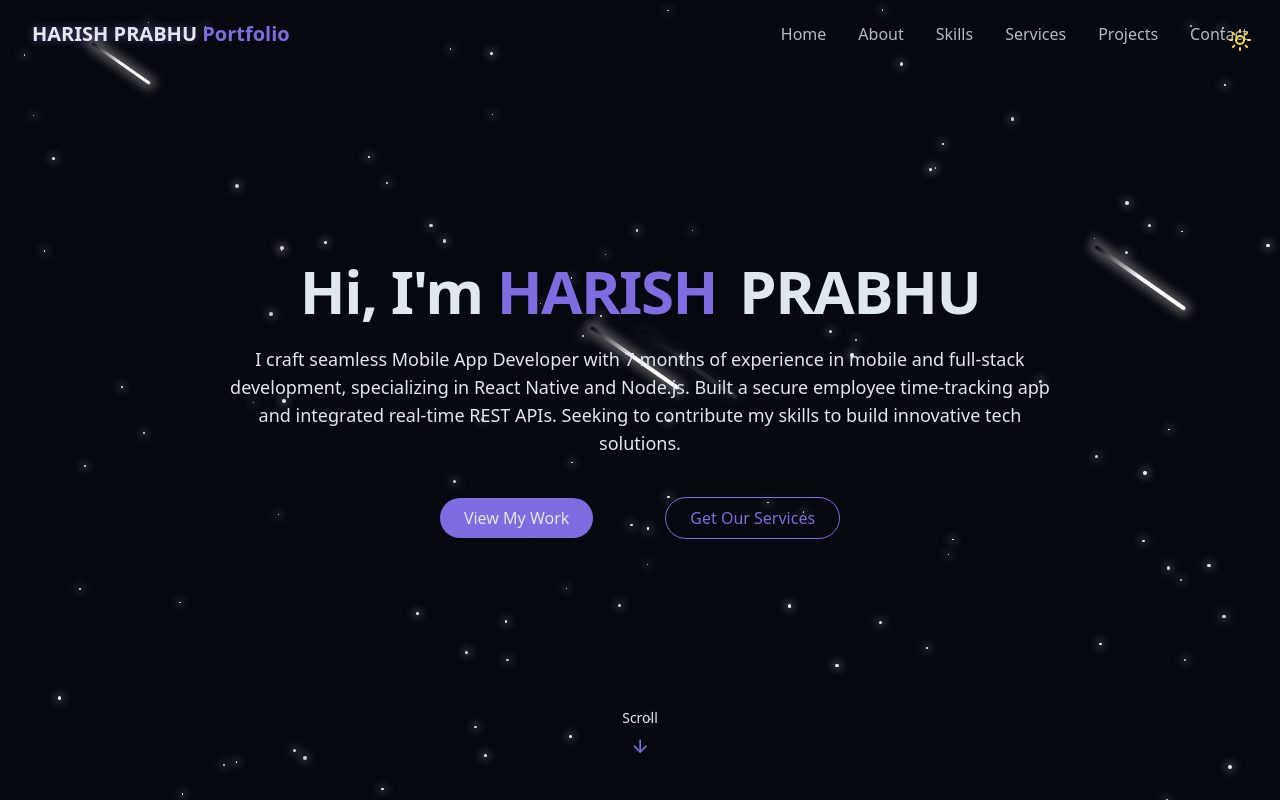
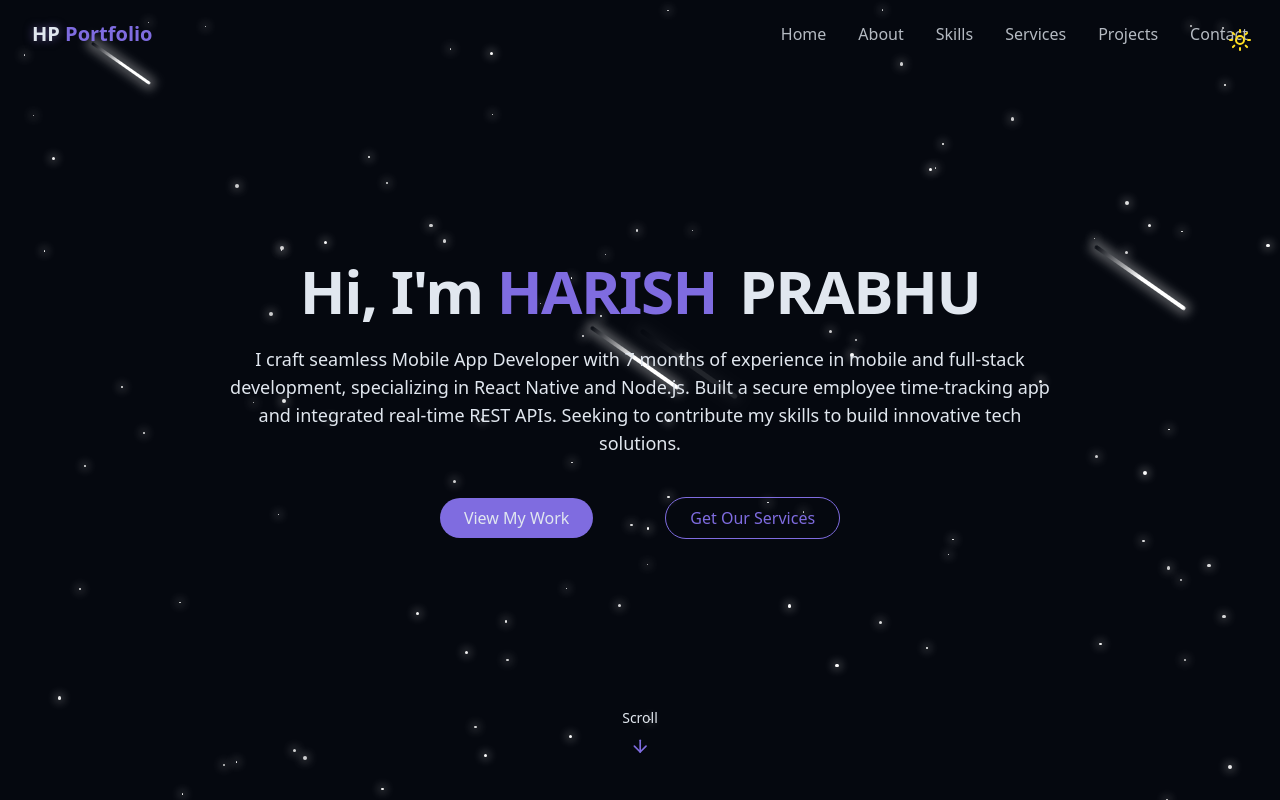
Before and after one commit to Harish-Prabhu-Developer/Harish-Prabhu-Cv, a React (Vite) app: page / in a window 1280 px wide. Shown: the top 800 px of the page. Built offline with nearby package versions, Linux system fonts and the light colour scheme.

Commit message:
changes1

```diff
--- a/src/components/Navbar.jsx
+++ b/src/components/Navbar.jsx
@@ -36,7 +36,7 @@
           href="#hero"
         >
           <span className="relative z-10">
-            <span className="text-glow text-foreground"> HARISH PRABHU </span>{" "}
+            <span className="text-glow text-foreground"> HP</span>{" "}
             Portfolio
           </span>
         </a>
```
